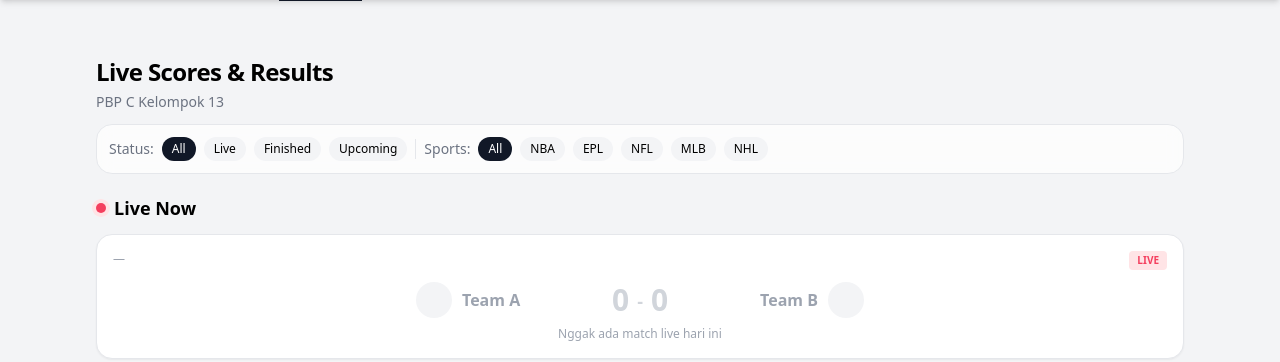
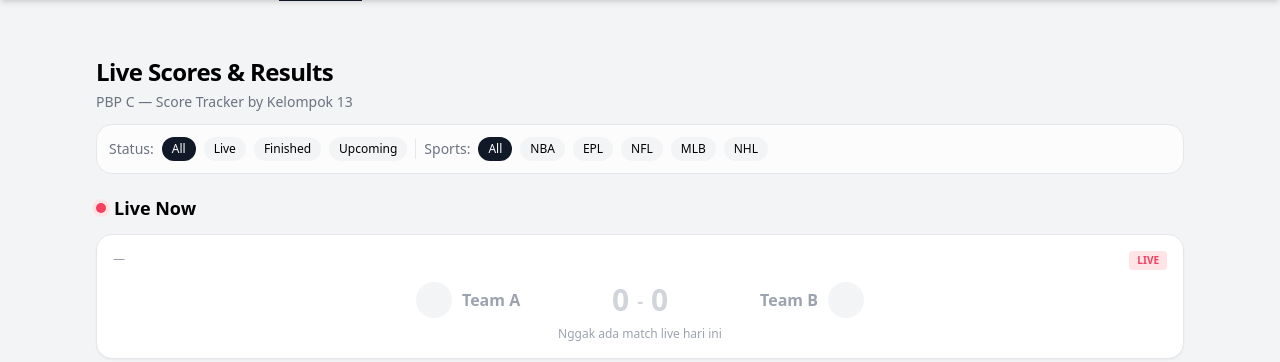
Before and after one commit to PBP-kelompok-c13/sport_watch, a Django app: page /scoreboard/ in a window 1280 px wide. Shown: the part 64-426 px from the top of the page. Run offline with Django 5.2, Linux system fonts and the light colour scheme; data that the repository does not hold is empty; some libraries are stand-ins or nearby versions.

Commit message:
mengubah kata kata di bawah live and result di scoreboard menjadi PBP C - Score Tracker by Kelompok 13

```diff
--- a/scoreboard/templates/scoreboard/index.html
+++ b/scoreboard/templates/scoreboard/index.html
@@ -17,7 +17,7 @@
   <div class="mb-3 flex items-center justify-between">
     <div>
       <h1 class="text-2xl font-bold tracking-tight">Live Scores & Results</h1>
-      <p class="text-sm text-gray-500 mt-1">PBP C Kelompok 13</p>
+      <p class="text-sm text-gray-500 mt-1">PBP C — Score Tracker by Kelompok 13</p>
     </div>
     {% if request.user.is_authenticated %}
       {% if request.user.is_staff or request.user.is_superuser %}
```
